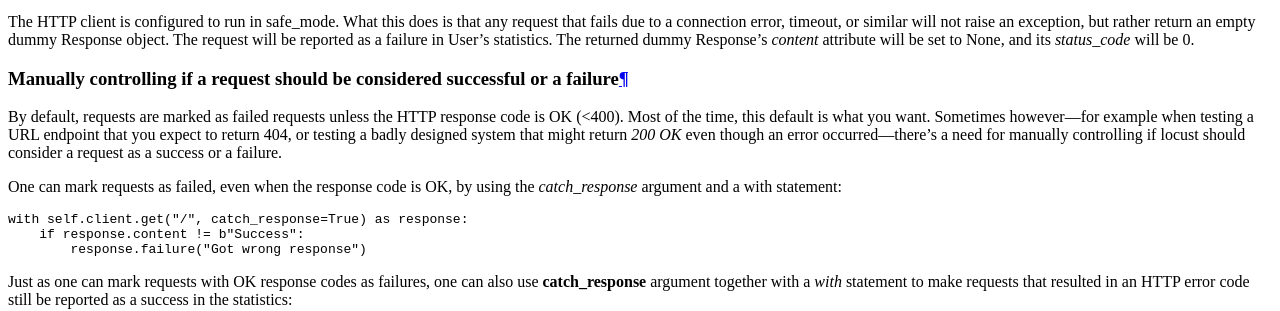
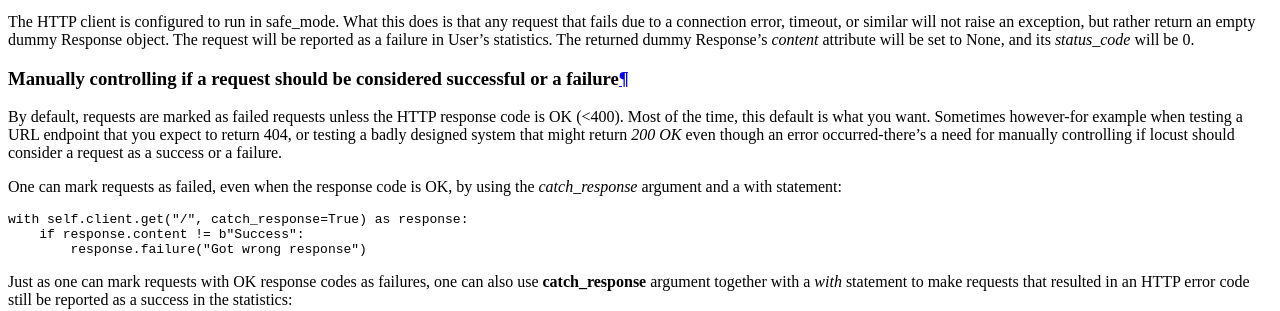
Before and after one commit to locustio/locust, a Sphinx documentation site: the page built from docs/writing-a-locustfile.rst, in a window 1280 px wide and 900 px high, scrolled down 7278 px. Shown: the part 152-463 px from the top of the window. Built offline with Sphinx 7.4.7 and the Read the Docs theme 2.0.0, drawn with Linux system fonts in a browser that asks for light colours; the version number is read from the project's files by our own code; some of the changed text lies outside the part shown.

Commit message:
I found some "strange" dash characters in the documentation. Changed them into ordinary ones, in an attempt to fix #1391

```diff
--- a/docs/installation.rst
+++ b/docs/installation.rst
@@ -15,7 +15,7 @@
     $ pip3 install -e git://github.com/locustio/locust.git@master#egg=locustio
 
 Once Locust is installed, a **locust** command should be available in your shell. (if you're not using
-virtualenv—which you should—make sure your python script directory is on your path).
+virtualenv-which you should-make sure your python script directory is on your path).
 
 To see available options, run:
 
--- a/docs/running-locust-distributed.rst
+++ b/docs/running-locust-distributed.rst
@@ -10,7 +10,7 @@
 To do this, you start one instance of Locust in master mode using the ``--master`` flag. This is
 the instance that will be running Locust's web interface where you start the test and see live
 statistics. The master node doesn't simulate any users itself. Instead you have to start one or
-—most likely—multiple worker Locust nodes using the ``--worker`` flag, together with the
+-most likely-multiple worker Locust nodes using the ``--worker`` flag, together with the
 ``--master-host`` (to specify the IP/hostname of the master node).
 
 A common set up is to run a single master on one machine, and then run **one worker instance per
--- a/docs/writing-a-locustfile.rst
+++ b/docs/writing-a-locustfile.rst
@@ -2,8 +2,8 @@
 Writing a locustfile
 ======================
 
-A locustfile is a normal python file. The only requirement is that it declares at least one class —
-let's call it the user class — that inherits from the class :py:class:`User <locust.User>`.
+A locustfile is a normal python file. The only requirement is that it declares at least one class -
+let's call it the user class - that inherits from the class :py:class:`User <locust.User>`.
 
 User class
 ==========
@@ -107,7 +107,7 @@
 and they will start running within their own green thread. When these users run they pick tasks that
 they execute, sleeps for awhile, and then picks a new task and so on.
 
-The tasks are normal python callables and — if we were load-testing an auction website — they could do
+The tasks are normal python callables and - if we were load-testing an auction website - they could do
 stuff like "loading the start page", "searching for some product", "making a bid", etc.
 
 Declaring tasks
@@ -177,8 +177,8 @@
 
 
 If the tasks attribute is specified as a list, each time a task is to be performed, it will be randomly
-chosen from the *tasks* attribute. If however, *tasks* is a dict — with callables as keys and ints
-as values — the task that is to be executed will be chosen at random but with the int as ratio. So
+chosen from the *tasks* attribute. If however, *tasks* is a dict - with callables as keys and ints
+as values - the task that is to be executed will be chosen at random but with the int as ratio. So
 with a tasks that looks like this::
 
     {my_task: 3, another_task: 1}
@@ -338,7 +338,7 @@
         def frontpage(self):
             pass
 
-Using the interrupt function, we can — together with task weighting — define how likely it
+Using the interrupt function, we can - together with task weighting - define how likely it
 is that a simulated user leaves the forum.
 
 
@@ -527,9 +527,9 @@
 ------------------------------------------------------------------------------
 
 By default, requests are marked as failed requests unless the HTTP response code is OK (<400).
-Most of the time, this default is what you want. Sometimes however—for example when testing
+Most of the time, this default is what you want. Sometimes however-for example when testing
 a URL endpoint that you expect to return 404, or testing a badly designed system that might
-return *200 OK* even though an error occurred—there's a need for manually controlling if
+return *200 OK* even though an error occurred-there's a need for manually controlling if
 locust should consider a request as a success or a failure.
 
 One can mark requests as failed, even when the response code is OK, by using the
```
